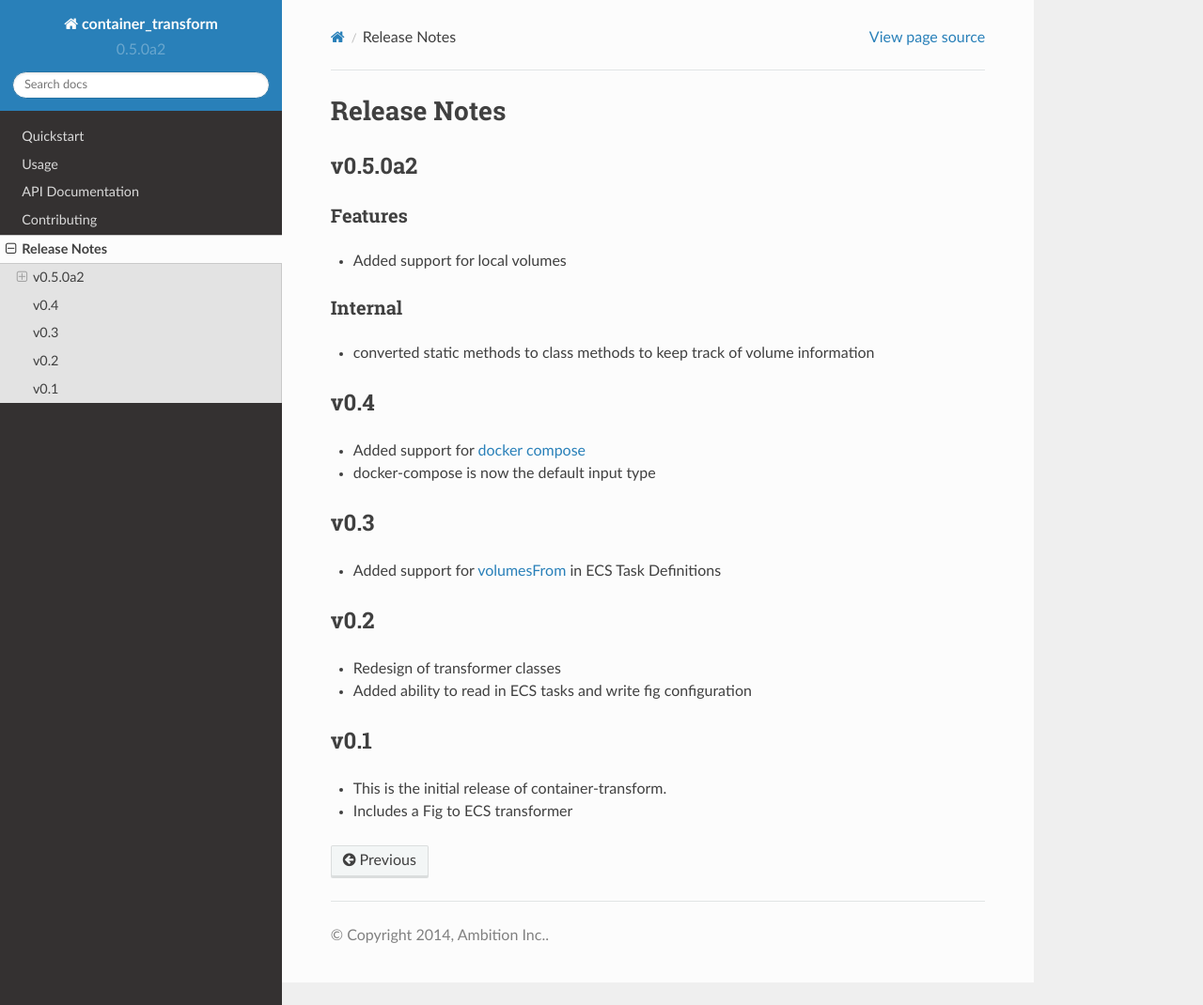
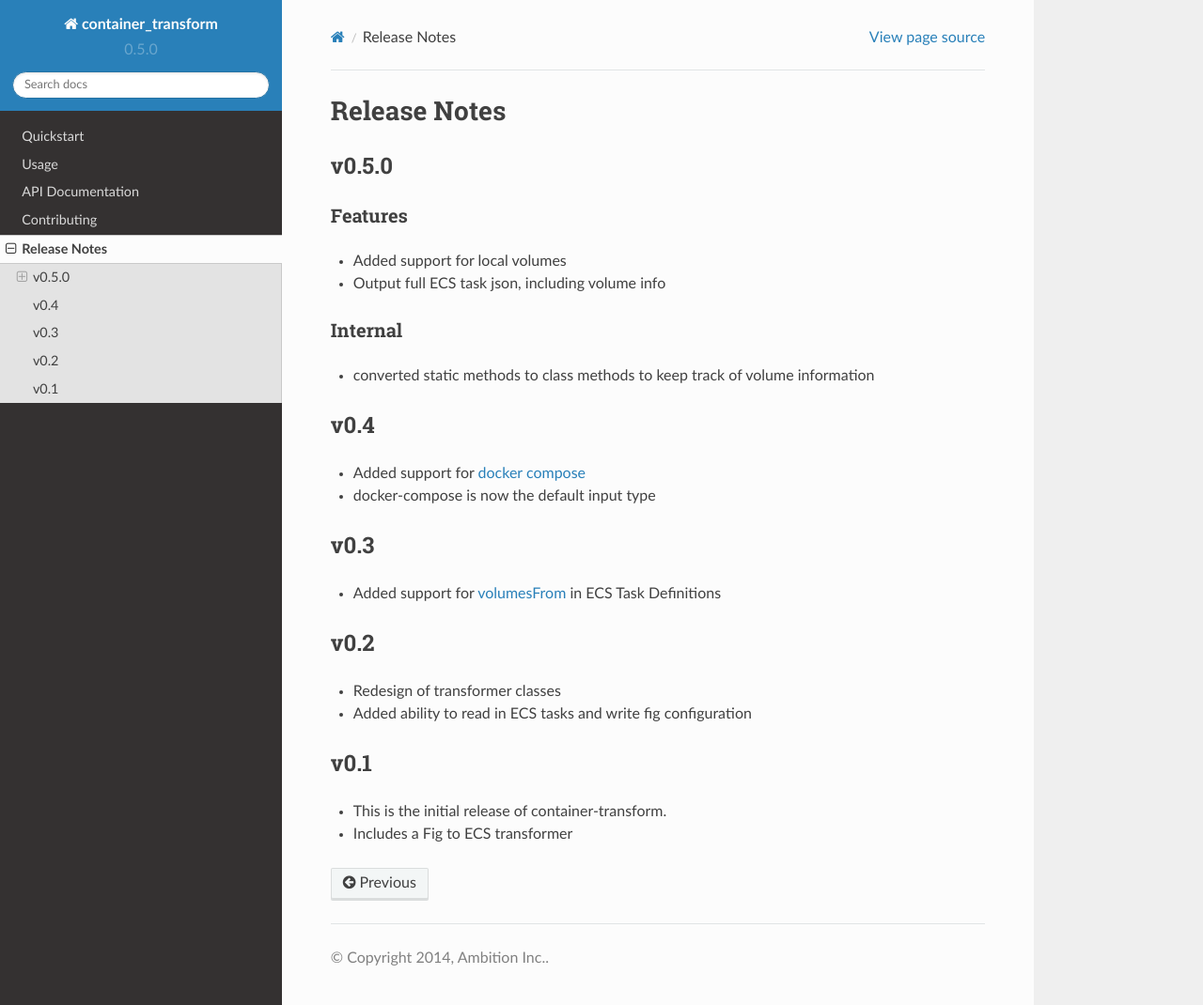
Before and after one commit to micahhausler/container-transform, a Sphinx documentation site: the page built from docs/release_notes.rst, in a window 1280 px wide and 1070 px high. Shown: the whole window at 94% size. Built offline with Sphinx 7.4.7 and the Read the Docs theme 2.0.0, drawn with Linux system fonts in a browser that asks for light colours.

Commit message:
0.5.0 Release Notes

```diff
--- a/container_transform/version.py
+++ b/container_transform/version.py
@@ -1 +1 @@
-__version__ = '0.5.0a2'
+__version__ = '0.5.0'
--- a/docs/release_notes.rst
+++ b/docs/release_notes.rst
@@ -1,12 +1,13 @@
 Release Notes
 =============
 
-v0.5.0a2
---------
+v0.5.0
+------
 
 Features
 ~~~~~~~~
 * Added support for local volumes
+* Output full ECS task json, including volume info
 
 Internal
 ~~~~~~~~
```
